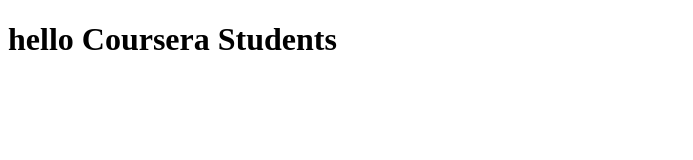
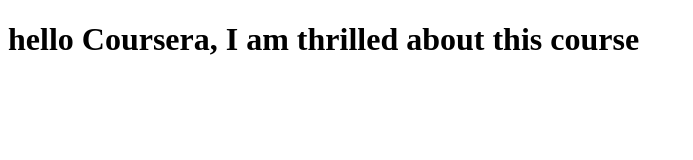
Before and after one commit to evansmbithi/AngularJS, a plain HTML site: page index.html in a window 1280 px wide. Shown: the whole page, without its empty margins (0-693 px from the left). Drawn offline with Linux system fonts and the light colour scheme.

Commit message:
modified web file

```diff
--- a/index.html
+++ b/index.html
@@ -5,6 +5,6 @@
     <title>Hello Coursera</title>
   </head>
   <body>
-    <h1>hello Coursera Students</h1>
+    <h1>hello Coursera, I am thrilled about this course</h1>
   </body>
 </html>
```
